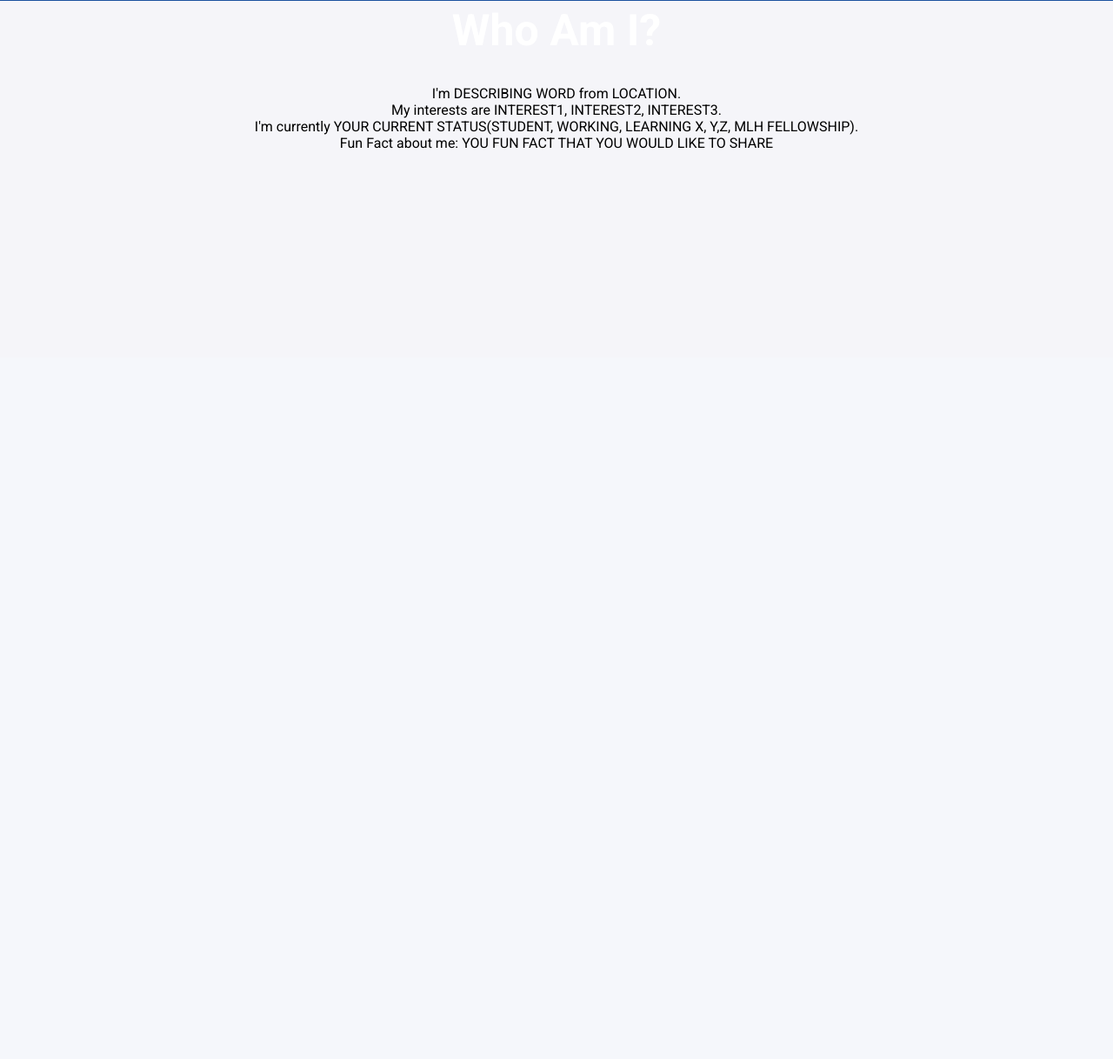
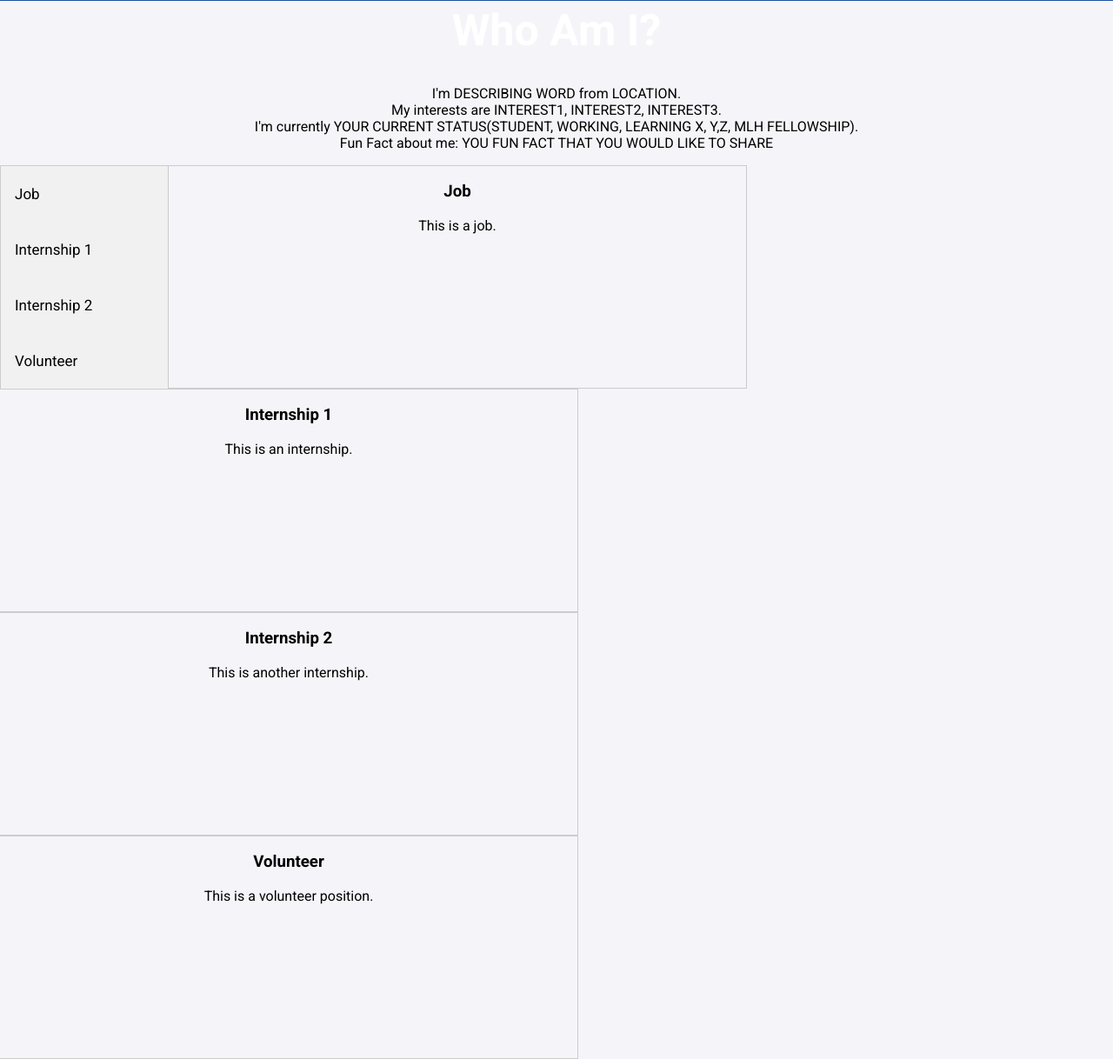
Before and after one commit to aHappyCamer/mlh-orientation-hackathon-project, a Flask app: page / in a window 1280 px wide. Shown: the part 389-1607 px from the top of the page at 87% size. Before the commit the page ends 560 px from the top, so only its background shows below. Run offline with Flask 2, Linux system fonts and the light colour scheme.

Commit message:
feat: add about child template

```diff
--- a/app/templates/about.html
+++ b/app/templates/about.html
@@ -11,3 +11,33 @@
   Fun Fact about me: YOU FUN FACT THAT YOU WOULD LIKE TO SHARE
 </p>
 {% endblock %}
+
+{% block about_jobs %}
+<div class="tab">
+  <button class="tablinks" onclick="openJob(event, 'job')" id="defaultOpen">Job</button>
+  <button class="tablinks" onclick="openJob(event, 'internship1')">Internship 1</button>
+  <button class="tablinks" onclick="openJob(event, 'internship2')">Internship 2</button>
+  <button class="tablinks" onclick="openJob(event, 'volunteer')">Volunteer</button>
+</div>
+
+<div id="job" class="tabcontent">
+  <h3>Job</h3>
+  <p>This is a job.</p>
+</div>
+
+<div id="internship1" class="tabcontent">
+  <h3>Internship 1</h3>
+  <p>This is an internship.</p>
+</div>
+
+<div id="internship2" class="tabcontent">
+  <h3>Internship 2</h3>
+  <p>This is another internship.</p>
+</div>
+
+<div id="volunteer" class="tabcontent">
+  <h3>Volunteer</h3>
+  <p>This is a volunteer position.</p>
+</div>
+
+{% endblock %}
```
